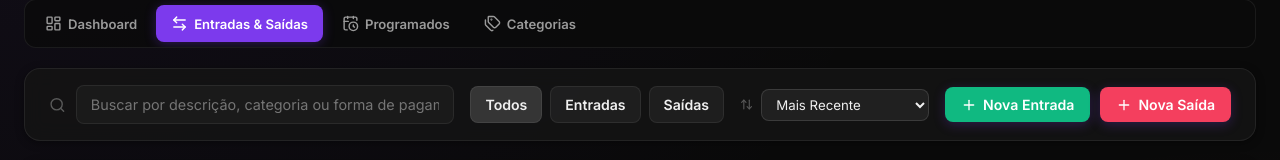
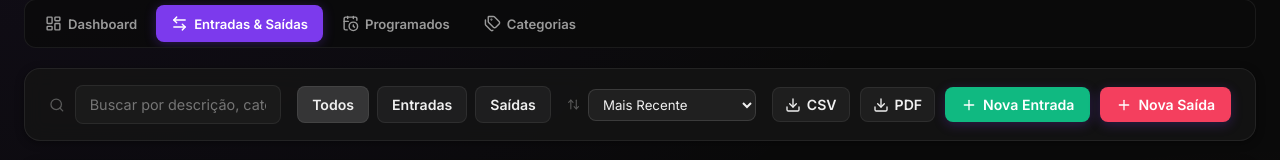
Before and after one commit to thigxs1/FINTHIGAS, a React (Vite) app: page / in a window 1280 px wide. Both pictures are taken after a click on the button "Entradas & Saídas". Shown: the part 112-272 px from the top of the page. Built offline with nearby package versions, Linux system fonts and the light colour scheme; no server answers; the database is empty.

Commit message:
feat: adicionar paginacao, exportacao csv/pdf e notificacoes de vencimento

```diff
--- a/package.json
+++ b/package.json
@@ -12,6 +12,8 @@
   "dependencies": {
     "@supabase/supabase-js": "^2.112.2",
     "chart.js": "^4.5.1",
+    "jspdf": "^4.2.1",
+    "jspdf-autotable": "^5.0.8",
     "lucide-react": "^1.31.0",
     "react": "^19.2.8",
     "react-chartjs-2": "^5.3.1",
--- a/src/App.tsx
+++ b/src/App.tsx
@@ -19,18 +19,60 @@ function getInitialTab(): TabType {
   return 'dashboard';
 }
 
+import { useFinance } from './context/FinanceContext';
+import { AlertTriangle, X } from 'lucide-react';
+
 function AppContent() {
   const [activeTab, setActiveTab] = useState<TabType>(getInitialTab);
+  const [hideNotification, setHideNotification] = useState(false);
+  const { scheduledTransactions } = useFinance();
 
   const handleSetActiveTab = (tab: TabType) => {
     setActiveTab(tab);
     try { localStorage.setItem(TAB_STORAGE_KEY, tab); } catch {}
   };
 
+  const todayStr = new Date().toISOString().split('T')[0];
+  const pendingScheduled = scheduledTransactions.filter(
+    (stx) => stx.is_active && stx.due_date <= todayStr
+  );
+
   return (
     <div className="app-container">
       <Header />
       <Navigation activeTab={activeTab} setActiveTab={handleSetActiveTab} />
+
+      {!hideNotification && pendingScheduled.length > 0 && (
+        <div style={{
+          background: 'rgba(245, 158, 11, 0.1)',
+          borderLeft: '4px solid #f59e0b',
+          margin: '0 24px',
+          padding: '12px 16px',
+          display: 'flex',
+          alignItems: 'center',
+          justifyContent: 'space-between',
+          borderRadius: '4px'
+        }}>
+          <div style={{ display: 'flex', alignItems: 'center', gap: '8px', color: '#fcd34d' }}>
+            <AlertTriangle size={18} />
+            <span>
+              Você tem <strong>{pendingScheduled.length}</strong> conta(s) programada(s) vencendo hoje ou atrasada(s).
+              <button
+                onClick={() => handleSetActiveTab('scheduled')}
+                style={{ background: 'none', border: 'none', color: '#fcd34d', textDecoration: 'underline', marginLeft: '8px', cursor: 'pointer', padding: 0 }}
+              >
+                Ver Contas
+              </button>
+            </span>
+          </div>
+          <button
+            onClick={() => setHideNotification(true)}
+            style={{ background: 'none', border: 'none', color: '#fcd34d', cursor: 'pointer' }}
+          >
+            <X size={16} />
+          </button>
+        </div>
+      )}
 
       <main>
         {activeTab === 'dashboard' && <DashboardView />}
--- a/src/components/Transactions/TransactionsView.tsx
+++ b/src/components/Transactions/TransactionsView.tsx
@@ -2,7 +2,9 @@ import React, { useState } from 'react';
 import { useFinance } from '../../context/FinanceContext';
 import type { Transaction, TransactionType } from '../../types';
 import { formatCurrency, formatDate } from '../../utils/formatters';
-import { Plus, Search, Edit2, Trash2, ArrowUpCircle, ArrowDownCircle, FileText, ArrowUpDown } from 'lucide-react';
+import { Plus, Search, Edit2, Trash2, ArrowUpCircle, ArrowDownCircle, FileText, ArrowUpDown, Download, ChevronLeft, ChevronRight } from 'lucide-react';
+import jsPDF from 'jspdf';
+import autoTable from 'jspdf-autotable';
 
 type SortOption = 'date_desc' | 'date_asc' | 'abc' | 'created_at' | 'payment_date';
 import { TransactionModal } from '../Modals/TransactionModal';
@@ -18,6 +20,9 @@ export const TransactionsView: React.FC = () => {
   const [editingTransaction, setEditingTransaction] = useState<Transaction | null>(null);
   const [modalInitialType, setModalInitialType] = useState<TransactionType>('expense');
   const [viewingReceiptTx, setViewingReceiptTx] = useState<Transaction | null>(null);
+
+  const [currentPage, setCurrentPage] = useState(1);
+  const pageSize = 15;
 
   const handleOpenNew = (type: TransactionType) => {
     setEditingTransaction(null);
@@ -63,6 +68,70 @@ export const TransactionsView: React.FC = () => {
         return new Date(b.date).getTime() - new Date(a.date).getTime();
     }
   });
+
+  React.useEffect(() => {
+    setCurrentPage(1);
+  }, [searchTerm, filterType, sortOption]);
+
+  const totalPages = Math.ceil(displayedTransactions.length / pageSize) || 1;
+  const validCurrentPage = Math.min(currentPage, totalPages);
+  const paginatedTransactions = displayedTransactions.slice(
+    (validCurrentPage - 1) * pageSize,
+    validCurrentPage * pageSize
+  );
+
+  const handleExportCSV = () => {
+    if (displayedTransactions.length === 0) return;
+    const headers = ['Tipo', 'Descricao', 'Categoria', 'Subcategoria', 'Data', 'Pagamento', 'Valor', 'Status'];
+    const csvRows = [headers.join(',')];
+    displayedTransactions.forEach(tx => {
+      const cat = categories.find((c) => c.id === tx.category_id);
+      const sub = cat?.subcategories?.find((s) => s.id === tx.subcategory_id);
+      const tipo = tx.type === 'income' ? 'Entrada' : 'Saida';
+      const desc = `"${tx.description.replace(/"/g, '""')}"`;
+      const categoria = `"${cat?.name || 'Sem Categoria'}"`;
+      const subcategoria = `"${sub?.name || ''}"`;
+      const data = formatDate(tx.date);
+      const pagamento = `"${tx.payment_method || 'Pix'}"`;
+      const valor = tx.amount;
+      const status = tx.is_paid ? 'Pago' : 'Pendente';
+      csvRows.push([tipo, desc, categoria, subcategoria, data, pagamento, valor, status].join(','));
+    });
+    const csvContent = csvRows.join('\n');
+    const blob = new Blob([csvContent], { type: 'text/csv;charset=utf-8;' });
+    const url = URL.createObjectURL(blob);
+    const link = document.createElement('a');
+    link.setAttribute('href', url);
+    link.setAttribute('download', `transacoes_${new Date().toISOString().split('T')[0]}.csv`);
+    document.body.appendChild(link);
+    link.click();
+    document.body.removeChild(link);
+  };
+
+  const handleExportPDF = () => {
+    if (displayedTransactions.length === 0) return;
+    const doc = new jsPDF();
+    doc.text('Relatorio de Transacoes - Finthigas', 14, 15);
+    const tableData = displayedTransactions.map(tx => {
+      const cat = categories.find((c) => c.id === tx.category_id);
+      return [
+        tx.type === 'income' ? 'Entrada' : 'Saída',
+        tx.description,
+        cat?.name || '-',
+        formatDate(tx.date),
+        tx.payment_method || '-',
+        `${tx.type === 'income' ? '+' : '-'} ${formatCurrency(Number(tx.amount))}`
+      ];
+    });
+    autoTable(doc, {
+      startY: 20,
+      head: [['Tipo', 'Descrição', 'Categoria', 'Data', 'Pag.', 'Valor']],
+      body: tableData,
+      theme: 'striped',
+      headStyles: { fillColor: [15, 23, 42] }
+    });
+    doc.save(`transacoes_${new Date().toISOString().split('T')[0]}.pdf`);
+  };
 
   return (
     <div style={{ display: 'flex', flexDirection: 'column', gap: '20px' }}>
@@ -136,13 +205,19 @@ export const TransactionsView: React.FC = () => {
             </select>
           </div>
 
-          {/* New Transaction Buttons */}
-          <div style={{ display: 'flex', gap: '10px' }}>
+          {/* New Transaction Buttons & Export */}
+          <div style={{ display: 'flex', gap: '10px', flexWrap: 'wrap' }}>
+            <button className="btn-secondary" style={{ padding: '8px 12px', gap: '6px' }} onClick={handleExportCSV} title="Exportar CSV">
+              <Download size={16} /> <span className="hide-mobile">CSV</span>
+            </button>
+            <button className="btn-secondary" style={{ padding: '8px 12px', gap: '6px' }} onClick={handleExportPDF} title="Exportar PDF">
+              <Download size={16} /> <span className="hide-mobile">PDF</span>
+            </button>
             <button className="btn-primary" style={{ background: '#10b981' }} onClick={() => handleOpenNew('income')}>
-              <Plus size={16} /> Nova Entrada
+              <Plus size={16} /> <span className="hide-mobile">Nova Entrada</span>
             </button>
             <button className="btn-primary" style={{ background: '#f43f5e' }} onClick={() => handleOpenNew('expense')}>
-              <Plus size={16} /> Nova Saída
+              <Plus size={16} /> <span className="hide-mobile">Nova Saída</span>
             </button>
           </div>
         </div>
@@ -163,14 +238,14 @@ export const TransactionsView: React.FC = () => {
             </tr>
           </thead>
           <tbody>
-            {displayedTransactions.length === 0 ? (
+            {paginatedTransactions.length === 0 ? (
               <tr>
                 <td colSpan={7} style={{ textAlign: 'center', padding: '40px', color: 'var(--text-muted)' }}>
                   Nenhum lançamento encontrado para os filtros selecionados.
                 </td>
               </tr>
             ) : (
-              displayedTransactions.map((tx) => {
+              paginatedTransactions.map((tx) => {
                 const cat = categories.find((c) => c.id === tx.category_id);
                 const sub = cat?.subcategories?.find((s) => s.id === tx.subcategory_id);
 
@@ -240,6 +315,31 @@ export const TransactionsView: React.FC = () => {
         </table>
       </div>
 
+      {/* Pagination Controls */}
+      {totalPages > 1 && (
+        <div style={{ display: 'flex', justifyContent: 'center', alignItems: 'center', gap: '16px', marginTop: '10px' }}>
+          <button
+            className="btn-secondary"
+            disabled={validCurrentPage === 1}
+            onClick={() => setCurrentPage(p => Math.max(1, p - 1))}
+            style={{ padding: '8px' }}
+          >
+            <ChevronLeft size={18} />
+          </button>
+          <span style={{ fontSize: '0.9rem', color: 'var(--text-muted)' }}>
+            Página {validCurrentPage} de {totalPages}
+          </span>
+          <button
+            className="btn-secondary"
+            disabled={validCurrentPage === totalPages}
+            onClick={() => setCurrentPage(p => Math.min(totalPages, p + 1))}
+            style={{ padding: '8px' }}
+          >
+            <ChevronRight size={18} />
+          </button>
+        </div>
+      )}
+
       <TransactionModal
         isOpen={isModalOpen}
         onClose={() => setIsModalOpen(false)}
```
Also changed, not shown: log_antigravity.txt, 1 other file (tests, documents, lock files or other folders).
